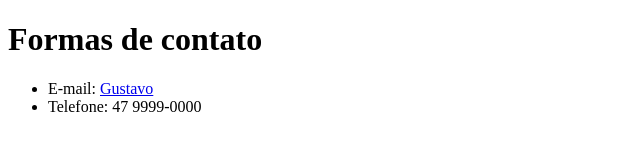
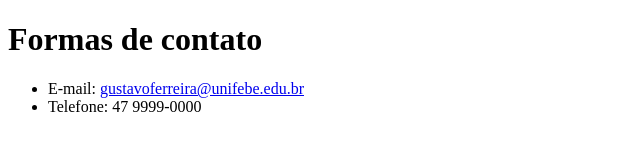
Before and after one commit to oguhfs/ProjetoAPS, a plain HTML site: page contato.html in a window 1280 px wide. Shown: the whole page, without its empty margins (0-640 px from the left). Drawn offline with Linux system fonts and the light colour scheme.

Commit message:
Corrigido visual do email de Gustavo para gustavoferreira@unifebe.edu.br

```diff
--- a/contato.html
+++ b/contato.html
@@ -8,7 +8,7 @@
 <body>
     <h1>Formas de contato</h1>
     <ul>
-        <li>E-mail: <a href="mailto:gustavoferreira@unifebe.edu.br">Gustavo</a></li>
+        <li>E-mail: <a href="mailto:gustavoferreira@unifebe.edu.br">gustavoferreira@unifebe.edu.br</a></li>
         <li>Telefone: 47 9999-0000</li>
     </ul>
 </body>
```
